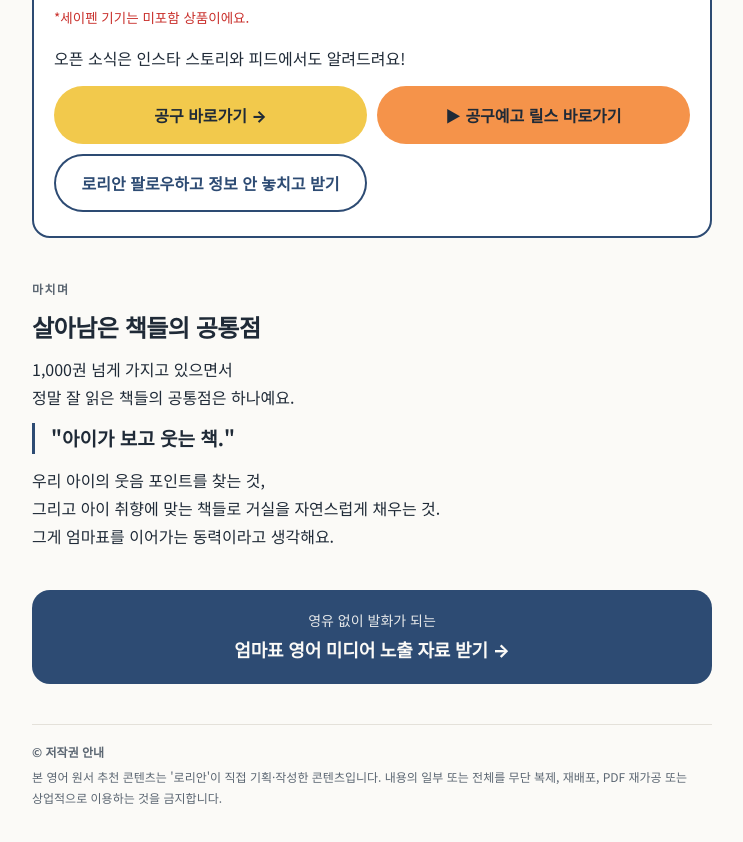
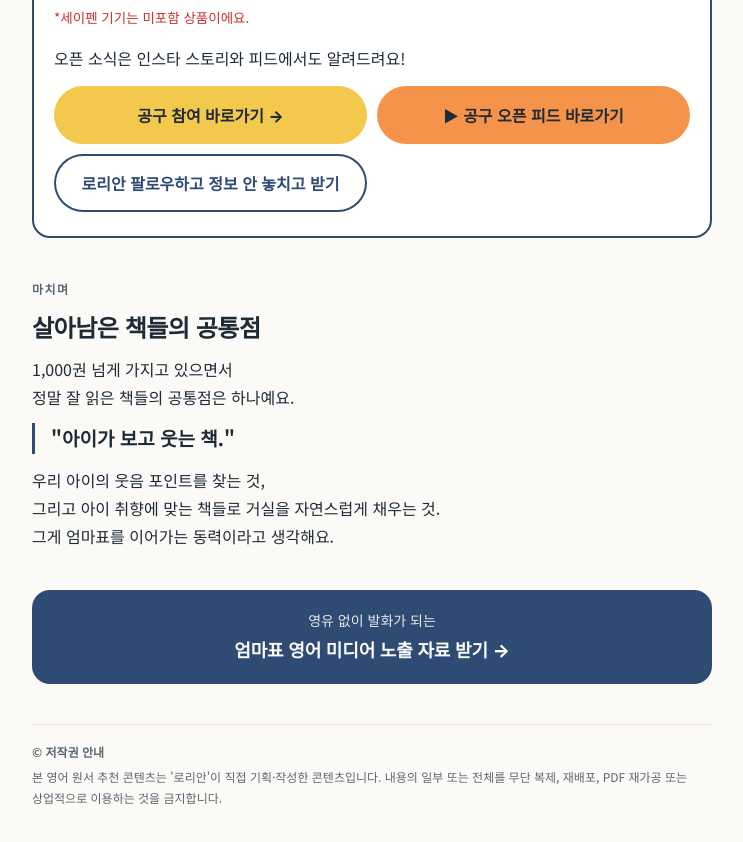
Before and after one commit to rorian-mom/rorian-mom.github.io, a plain HTML site: page bookshelf/index.html in a window 1280 px wide. Shown: the part 9087-9929 px from the top of the page, without its empty margins (268-1011 px from the left). Drawn offline with Linux system fonts and the light colour scheme.

Commit message:
책장: 공구 참여 바로가기 / 공구 오픈 피드 바로가기 버튼
Co-Authored-By: Claude Opus 5.5 <noreply@anthropic.com>
Claude-Session: https://claude.ai/code/session_01X2zgmTkTvVy1KmW7WMZTGY

```diff
--- a/bookshelf/index.html
+++ b/bookshelf/index.html
@@ -280,8 +280,8 @@ body.editing .wrap{padding-bottom:120px}
     <p class="pnote">*세이펜 기기는 미포함 상품이에요.</p>
     <p>오픈 소식은 인스타 스토리와 피드에서도 알려드려요!</p>
     <div class="cta">
-      <a class="notify hot" href="https://blog.naver.com/angee8293/224481496145" target="_blank" rel="noopener">공구 바로가기 →</a>
-      <a class="notify reel" href="https://www.instagram.com/reel/DfzTpGty2Hg/" target="_blank" rel="noopener">▶ 공구예고 릴스 바로가기</a>
+      <a class="notify hot" href="https://blog.naver.com/angee8293/224481496145" target="_blank" rel="noopener">공구 참여 바로가기 →</a>
+      <a class="notify reel" href="https://www.instagram.com/p/Df3RnjeEqzr/" target="_blank" rel="noopener">▶ 공구 오픈 피드 바로가기</a>
       <!-- 보관: 팔로우 버튼 (다시 쓸 때 hidden 지우기) -->
       <a class="notify follow" href="https://www.instagram.com/rori.an/" target="_blank" rel="noopener" hidden>로리안 팔로우하고 정보 안 놓치고 받기</a>
     </div>
```
